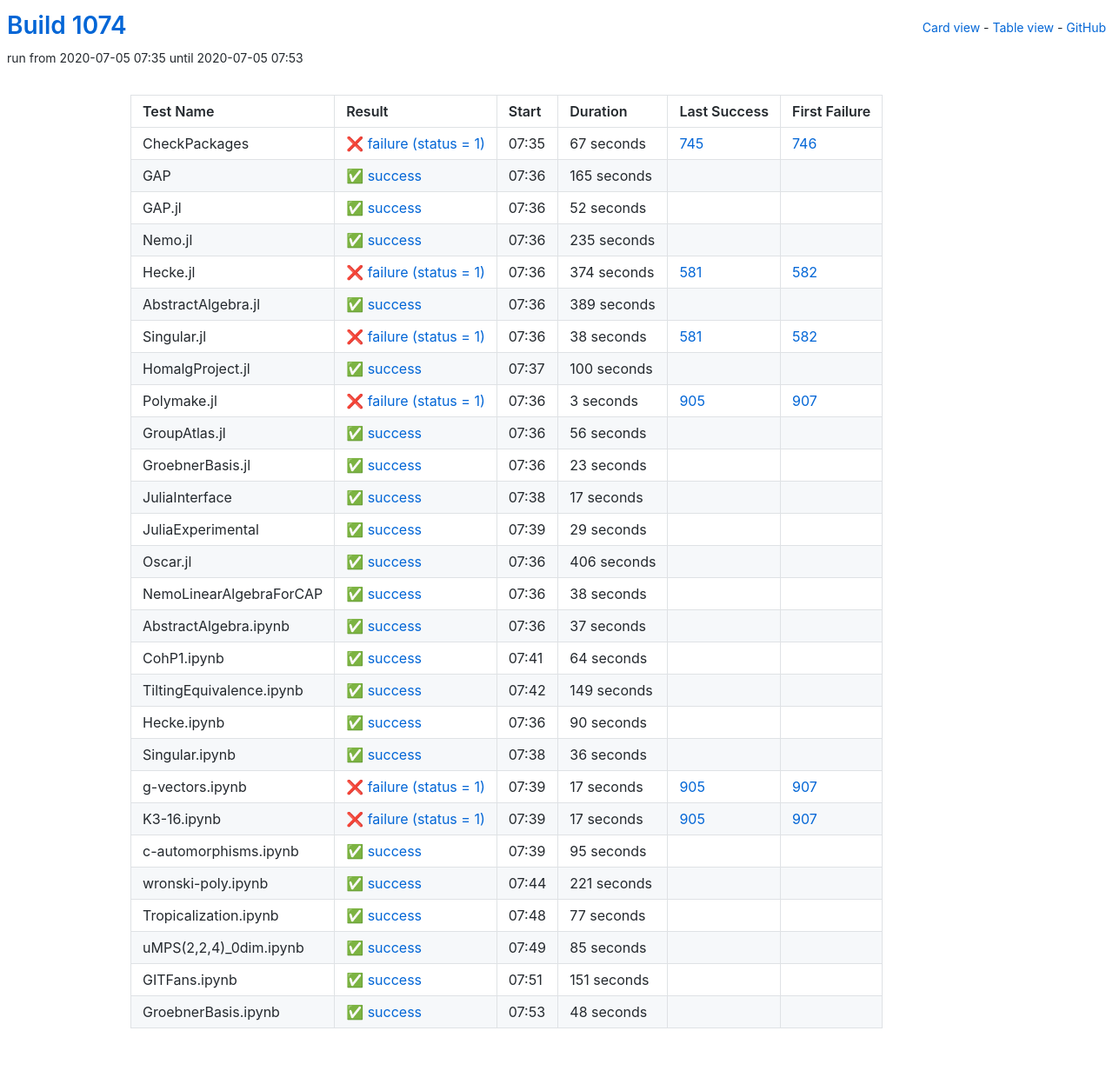
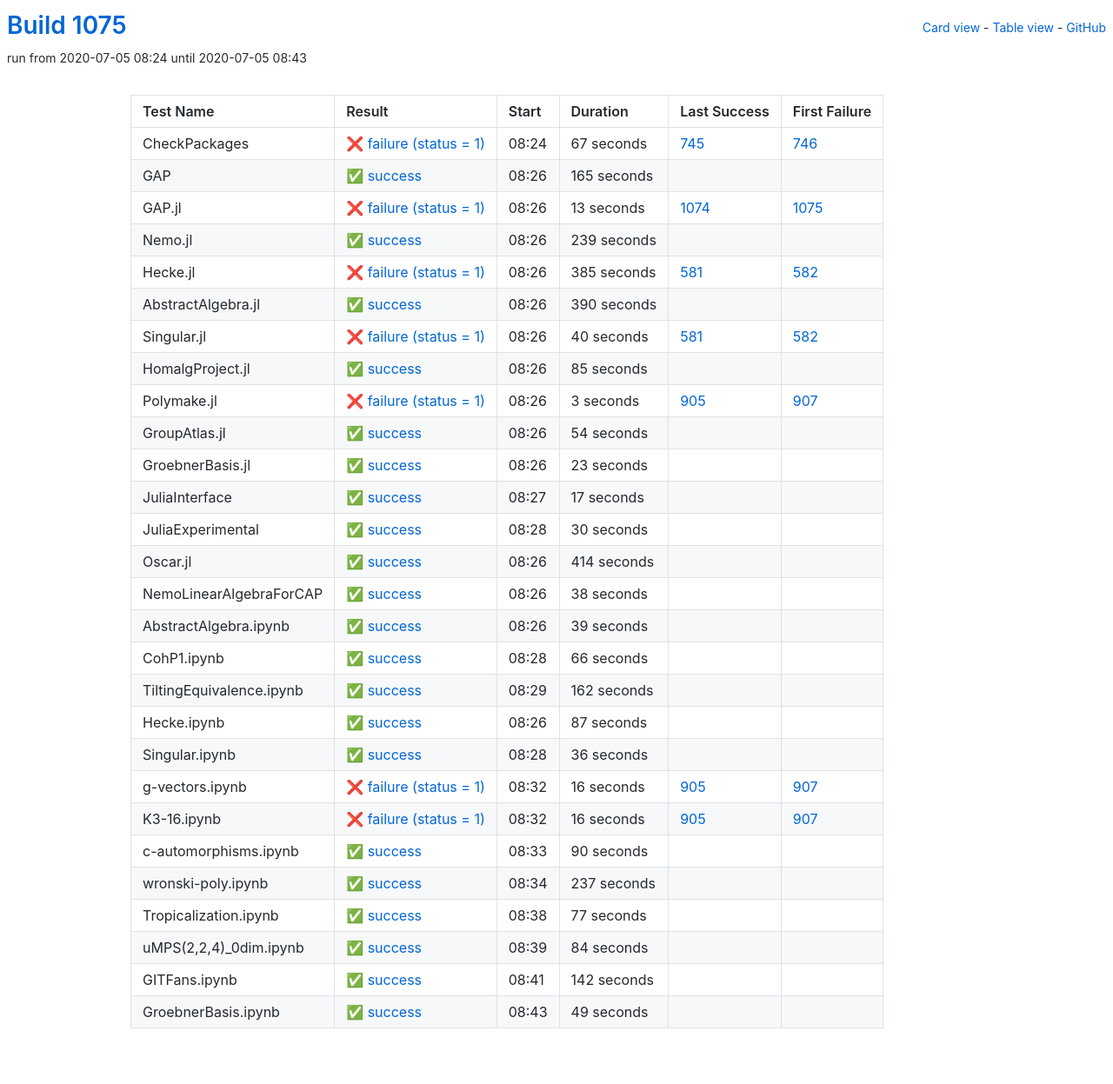
Before and after one commit to oscar-system/oscar-ci-status-1.4, a Jekyll site: the page built from table.html, in a window 1280 px wide. Shown: the whole page at 87% size. Built offline with Jekyll 4.4.1, drawn with Linux system fonts in a browser that asks for light colours.

Commit message:
Build #1075

```diff
--- a/_data/ci.yml
+++ b/_data/ci.yml
@@ -1,6 +1,6 @@
 ---
-build: 1074
-build_url: https://oscarci.mathematik.uni-kl.de/job/oscar-julia-1.4/1074/
+build: 1075
+build_url: https://oscarci.mathematik.uni-kl.de/job/oscar-julia-1.4/1075/
 job: oscar-julia-1.4
 organization: oscar-system
 repo: oscar-ci-status-1.4
@@ -8,8 +8,8 @@ repourl: https://github.com/oscar-system/oscar-ci-status-1.4
 tests:
 - name: CheckPackages
   id: checkpackages
-  log: https://oscarci.mathematik.uni-kl.de/job/oscar-julia-1.4/1074/artifact/logs/build-1074/CheckPackages.log
-  start: 2020-07-05 07:35
+  log: https://oscarci.mathematik.uni-kl.de/job/oscar-julia-1.4/1075/artifact/logs/build-1075/CheckPackages.log
+  start: 2020-07-05 08:24
   success: false
   exitcode: 1
   status: failure
@@ -20,8 +20,8 @@ tests:
   first_failure_url: https://oscarci.mathematik.uni-kl.de/job/oscar-julia-1.4/746/
 - name: GAP
   id: gap
-  log: https://oscarci.mathematik.uni-kl.de/job/oscar-julia-1.4/1074/artifact/logs/build-1074/GAP.log
-  start: 2020-07-05 07:36
+  log: https://oscarci.mathematik.uni-kl.de/job/oscar-julia-1.4/1075/artifact/logs/build-1075/GAP.log
+  start: 2020-07-05 08:26
   success: true
   exitcode: 0
   status: success
@@ -32,80 +32,80 @@ tests:
   first_failure_url:
 - name: GAP.jl
   id: gap-jl
-  log: https://oscarci.mathematik.uni-kl.de/job/oscar-julia-1.4/1074/artifact/logs/build-1074/GAP.jl.log
-  start: 2020-07-05 07:36
+  log: https://oscarci.mathematik.uni-kl.de/job/oscar-julia-1.4/1075/artifact/logs/build-1075/GAP.jl.log
+  start: 2020-07-05 08:26
+  success: false
+  exitcode: 1
+  status: failure
+  duration: 13
+  last_success: 1074
+  last_success_url: https://oscarci.mathematik.uni-kl.de/job/oscar-julia-1.4/1074/
+  first_failure: 1075
+  first_failure_url: https://oscarci.mathematik.uni-kl.de/job/oscar-julia-1.4/1075/
+- name: Nemo.jl
+  id: nemo-jl
+  log: https://oscarci.mathematik.uni-kl.de/job/oscar-julia-1.4/1075/artifact/logs/build-1075/Nemo.jl.log
+  start: 2020-07-05 08:26
   success: true
   exitcode: 0
   status: success
-  duration: 52
-  last_success: false
-  last_success_url:
-  first_failure: false
-  first_failure_url:
-- name: Nemo.jl
-  id: nemo-jl
-  log: https://oscarci.mathematik.uni-kl.de/job/oscar-julia-1.4/1074/artifact/logs/build-1074/Nemo.jl.log
-  start: 2020-07-05 07:36
-  success: true
-  exitcode: 0
-  status: success
-  duration: 235
+  duration: 239
   last_success: false
   last_success_url:
   first_failure: false
   first_failure_url:
 - name: Hecke.jl
   id: hecke-jl
-  log: https://oscarci.mathematik.uni-kl.de/job/oscar-julia-1.4/1074/artifact/logs/build-1074/Hecke.jl.log
-  start: 2020-07-05 07:36
+  log: https://oscarci.mathematik.uni-kl.de/job/oscar-julia-1.4/1075/artifact/logs/build-1075/Hecke.jl.log
+  start: 2020-07-05 08:26
   success: false
   exitcode: 1
   status: failure
-  duration: 374
+  duration: 385
   last_success: 581
   last_success_url: https://oscarci.mathematik.uni-kl.de/job/oscar-julia-1.4/581/
   first_failure: 582
   first_failure_url: https://oscarci.mathematik.uni-kl.de/job/oscar-julia-1.4/582/
 - name: AbstractAlgebra.jl
   id: abstractalgebra-jl
-  log: https://oscarci.mathematik.uni-kl.de/job/oscar-julia-1.4/1074/artifact/logs/build-1074/AbstractAlgebra.jl.log
-  start: 2020-07-05 07:36
+  log: https://oscarci.mathematik.uni-kl.de/job/oscar-julia-1.4/1075/artifact/logs/build-1075/AbstractAlgebra.jl.log
+  start: 2020-07-05 08:26
   success: true
   exitcode: 0
   status: success
-  duration: 389
+  duration: 390
   last_success: false
   last_success_url:
   first_failure: false
   first_failure_url:
 - name: Singular.jl
   id: singular-jl
-  log: https://oscarci.mathematik.uni-kl.de/job/oscar-julia-1.4/1074/artifact/logs/build-1074/Singular.jl.log
-  start: 2020-07-05 07:36
+  log: https://oscarci.mathematik.uni-kl.de/job/oscar-julia-1.4/1075/artifact/logs/build-1075/Singular.jl.log
+  start: 2020-07-05 08:26
   success: false
   exitcode: 1
   status: failure
-  duration: 38
+  duration: 40
   last_success: 581
   last_success_url: https://oscarci.mathematik.uni-kl.de/job/oscar-julia-1.4/581/
   first_failure: 582
   first_failure_url: https://oscarci.mathematik.uni-kl.de/job/oscar-julia-1.4/582/
 - name: HomalgProject.jl
   id: homalgproject-jl
-  log: https://oscarci.mathematik.uni-kl.de/job/oscar-julia-1.4/1074/artifact/logs/build-1074/HomalgProject.jl.log
-  start: 2020-07-05 07:37
+  log: https://oscarci.mathematik.uni-kl.de/job/oscar-julia-1.4/1075/artifact/logs/build-1075/HomalgProject.jl.log
+  start: 2020-07-05 08:26
   success: true
   exitcode: 0
   status: success
-  duration: 100
+  duration: 85
   last_success: false
   last_success_url:
   first_failure: false
   first_failure_url:
 - name: Polymake.jl
   id: polymake-jl
-  log: https://oscarci.mathematik.uni-kl.de/job/oscar-julia-1.4/1074/artifact/logs/build-1074/Polymake.jl.log
-  start: 2020-07-05 07:36
+  log: https://oscarci.mathematik.uni-kl.de/job/oscar-julia-1.4/1075/artifact/logs/build-1075/Polymake.jl.log
+  start: 2020-07-05 08:26
   success: false
   exitcode: 1
   status: failure
@@ -116,20 +116,20 @@ tests:
   first_failure_url: https://oscarci.mathematik.uni-kl.de/job/oscar-julia-1.4/907/
 - name: GroupAtlas.jl
   id: groupatlas-jl
-  log: https://oscarci.mathematik.uni-kl.de/job/oscar-julia-1.4/1074/artifact/logs/build-1074/GroupAtlas.jl.log
-  start: 2020-07-05 07:36
+  log: https://oscarci.mathematik.uni-kl.de/job/oscar-julia-1.4/1075/artifact/logs/build-1075/GroupAtlas.jl.log
+  start: 2020-07-05 08:26
   success: true
   exitcode: 0
   status: success
-  duration: 56
+  duration: 54
   last_success: false
   last_success_url:
   first_failure: false
   first_failure_url:
 - name: GroebnerBasis.jl
   id: groebnerbasis-jl
-  log: https://oscarci.mathematik.uni-kl.de/job/oscar-julia-1.4/1074/artifact/logs/build-1074/GroebnerBasis.jl.log
-  start: 2020-07-05 07:36
+  log: https://oscarci.mathematik.uni-kl.de/job/oscar-julia-1.4/1075/artifact/logs/build-1075/GroebnerBasis.jl.log
+  start: 2020-07-05 08:26
   success: true
   exitcode: 0
   status: success
@@ -140,8 +140,8 @@ tests:
   first_failure_url:
 - name: JuliaInterface
   id: juliainterface
-  log: https://oscarci.mathematik.uni-kl.de/job/oscar-julia-1.4/1074/artifact/logs/build-1074/JuliaInterface.log
-  start: 2020-07-05 07:38
+  log: https://oscarci.mathematik.uni-kl.de/job/oscar-julia-1.4/1075/artifact/logs/build-1075/JuliaInterface.log
+  start: 2020-07-05 08:27
   success: true
   exitcode: 0
   status: success
@@ -152,32 +152,32 @@ tests:
   first_failure_url:
 - name: JuliaExperimental
   id: juliaexperimental
-  log: https://oscarci.mathematik.uni-kl.de/job/oscar-julia-1.4/1074/artifact/logs/build-1074/JuliaExperimental.log
-  start: 2020-07-05 07:39
+  log: https://oscarci.mathematik.uni-kl.de/job/oscar-julia-1.4/1075/artifact/logs/build-1075/JuliaExperimental.log
+  start: 2020-07-05 08:28
   success: true
   exitcode: 0
   status: success
-  duration: 29
+  duration: 30
   last_success: false
   last_success_url:
   first_failure: false
   first_failure_url:
 - name: Oscar.jl
   id: oscar-jl
-  log: https://oscarci.mathematik.uni-kl.de/job/oscar-julia-1.4/1074/artifact/logs/build-1074/Oscar.jl.log
-  start: 2020-07-05 07:36
+  log: https://oscarci.mathematik.uni-kl.de/job/oscar-julia-1.4/1075/artifact/logs/build-1075/Oscar.jl.log
+  start: 2020-07-05 08:26
   success: true
   exitcode: 0
   status: success
-  duration: 406
+  duration: 414
   last_success: false
   last_success_url:
   first_failure: false
   first_failure_url:
 - name: NemoLinearAlgebraForCAP
   id: nemolinearalgebraforcap
-  log: https://oscarci.mathematik.uni-kl.de/job/oscar-julia-1.4/1074/artifact/logs/build-1074/NemoLinearAlgebraForCAP.log
-  start: 2020-07-05 07:36
+  log: https://oscarci.mathematik.uni-kl.de/job/oscar-julia-1.4/1075/artifact/logs/build-1075/NemoLinearAlgebraForCAP.log
+  start: 2020-07-05 08:26
   success: true
   exitcode: 0
   status: success
@@ -188,56 +188,56 @@ tests:
   first_failure_url:
 - name: AbstractAlgebra.ipynb
   id: abstractalgebra-ipynb
-  log: https://oscarci.mathematik.uni-kl.de/job/oscar-julia-1.4/1074/artifact/logs/build-1074/AbstractAlgebra.ipynb.log
-  start: 2020-07-05 07:36
+  log: https://oscarci.mathematik.uni-kl.de/job/oscar-julia-1.4/1075/artifact/logs/build-1075/AbstractAlgebra.ipynb.log
+  start: 2020-07-05 08:26
   success: true
   exitcode: 0
   status: success
-  duration: 37
+  duration: 39
   last_success: false
   last_success_url:
   first_failure: false
   first_failure_url:
 - name: CohP1.ipynb
   id: cohp1-ipynb
-  log: https://oscarci.mathematik.uni-kl.de/job/oscar-julia-1.4/1074/artifact/logs/build-1074/CohP1.ipynb.log
-  start: 2020-07-05 07:41
+  log: https://oscarci.mathematik.uni-kl.de/job/oscar-julia-1.4/1075/artifact/logs/build-1075/CohP1.ipynb.log
+  start: 2020-07-05 08:28
   success: true
   exitcode: 0
   status: success
-  duration: 64
+  duration: 66
   last_success: false
   last_success_url:
   first_failure: false
   first_failure_url:
 - name: TiltingEquivalence.ipynb
   id: tiltingequivalence-ipynb
-  log: https://oscarci.mathematik.uni-kl.de/job/oscar-julia-1.4/1074/artifact/logs/build-1074/TiltingEquivalence.ipynb.log
-  start: 2020-07-05 07:42
+  log: https://oscarci.mathematik.uni-kl.de/job/oscar-julia-1.4/1075/artifact/logs/build-1075/TiltingEquivalence.ipynb.log
+  start: 2020-07-05 08:29
   success: true
   exitcode: 0
   status: success
-  duration: 149
+  duration: 162
   last_success: false
   last_success_url:
   first_failure: false
   first_failure_url:
 - name: Hecke.ipynb
   id: hecke-ipynb
-  log: https://oscarci.mathematik.uni-kl.de/job/oscar-julia-1.4/1074/artifact/logs/build-1074/Hecke.ipynb.log
-  start: 2020-07-05 07:36
+  log: https://oscarci.mathematik.uni-kl.de/job/oscar-julia-1.4/1075/artifact/logs/build-1075/Hecke.ipynb.log
+  start: 2020-07-05 08:26
   success: true
   exitcode: 0
   status: success
-  duration: 90
+  duration: 87
   last_success: false
   last_success_url:
   first_failure: false
   first_failure_url:
 - name: Singular.ipynb
   id: singular-ipynb
-  log: https://oscarci.mathematik.uni-kl.de/job/oscar-julia-1.4/1074/artifact/logs/build-1074/Singular.ipynb.log
-  start: 2020-07-05 07:38
+  log: https://oscarci.mathematik.uni-kl.de/job/oscar-julia-1.4/1075/artifact/logs/build-1075/Singular.ipynb.log
+  start: 2020-07-05 08:28
   success: true
   exitcode: 0
   status: success
@@ -248,56 +248,56 @@ tests:
   first_failure_url:
 - name: g-vectors.ipynb
   id: g-vectors-ipynb
-  log: https://oscarci.mathematik.uni-kl.de/job/oscar-julia-1.4/1074/artifact/logs/build-1074/g-vectors.ipynb.log
-  start: 2020-07-05 07:39
+  log: https://oscarci.mathematik.uni-kl.de/job/oscar-julia-1.4/1075/artifact/logs/build-1075/g-vectors.ipynb.log
+  start: 2020-07-05 08:32
   success: false
   exitcode: 1
   status: failure
-  duration: 17
+  duration: 16
   last_success: 905
   last_success_url: https://oscarci.mathematik.uni-kl.de/job/oscar-julia-1.4/905/
   first_failure: 907
   first_failure_url: https://oscarci.mathematik.uni-kl.de/job/oscar-julia-1.4/907/
 - name: K3-16.ipynb
   id: k3-16-ipynb
-  log: https://oscarci.mathematik.uni-kl.de/job/oscar-julia-1.4/1074/artifact/logs/build-1074/K3-16.ipynb.log
-  start: 2020-07-05 07:39
+  log: https://oscarci.mathematik.uni-kl.de/job/oscar-julia-1.4/1075/artifact/logs/build-1075/K3-16.ipynb.log
+  start: 2020-07-05 08:32
   success: false
   exitcode: 1
   status: failure
-  duration: 17
+  duration: 16
   last_success: 905
   last_success_url: https://oscarci.mathematik.uni-kl.de/job/oscar-julia-1.4/905/
   first_failure: 907
   first_failure_url: https://oscarci.mathematik.uni-kl.de/job/oscar-julia-1.4/907/
 - name: c-automorphisms.ipynb
   id: c-automorphisms-ipynb
-  log: https://oscarci.mathematik.uni-kl.de/job/oscar-julia-1.4/1074/artifact/logs/build-1074/c-automorphisms.ipynb.log
-  start: 2020-07-05 07:39
+  log: https://oscarci.mathematik.uni-kl.de/job/oscar-julia-1.4/1075/artifact/logs/build-1075/c-automorphisms.ipynb.log
+  start: 2020-07-05 08:33
   success: true
   exitcode: 0
   status: success
-  duration: 95
+  duration: 90
   last_success: false
   last_success_url:
   first_failure: false
   first_failure_url:
 - name: wronski-poly.ipynb
   id: wronski-poly-ipynb
-  log: https://oscarci.mathematik.uni-kl.de/job/oscar-julia-1.4/1074/artifact/logs/build-1074/wronski-poly.ipynb.log
-  start: 2020-07-05 07:44
+  log: https://oscarci.mathematik.uni-kl.de/job/oscar-julia-1.4/1075/artifact/logs/build-1075/wronski-poly.ipynb.log
+  start: 2020-07-05 08:34
   success: true
   exitcode: 0
   status: success
-  duration: 221
+  duration: 237
   last_success: false
   last_success_url:
   first_failure: false
   first_failure_url:
 - name: Tropicalization.ipynb
   id: tropicalization-ipynb
-  log: https://oscarci.mathematik.uni-kl.de/job/oscar-julia-1.4/1074/artifact/logs/build-1074/Tropicalization.ipynb.log
-  start: 2020-07-05 07:48
+  log: https://oscarci.mathematik.uni-kl.de/job/oscar-julia-1.4/1075/artifact/logs/build-1075/Tropicalization.ipynb.log
+  start: 2020-07-05 08:38
   success: true
   exitcode: 0
   status: success
@@ -308,36 +308,36 @@ tests:
   first_failure_url:
 - name: uMPS(2,2,4)_0dim.ipynb
   id: umps-2-2-4-0dim-ipynb
-  log: https://oscarci.mathematik.uni-kl.de/job/oscar-julia-1.4/1074/artifact/logs/build-1074/uMPS-2-2-4-_0dim.ipynb.log
-  start: 2020-07-05 07:49
+  log: https://oscarci.mathematik.uni-kl.de/job/oscar-julia-1.4/1075/artifact/logs/build-1075/uMPS-2-2-4-_0dim.ipynb.log
+  start: 2020-07-05 08:39
   success: true
   exitcode: 0
   status: success
-  duration: 85
+  duration: 84
   last_success: false
   last_success_url:
   first_failure: false
   first_failure_url:
 - name: GITFans.ipynb
   id: gitfans-ipynb
-  log: https://oscarci.mathematik.uni-kl.de/job/oscar-julia-1.4/1074/artifact/logs/build-1074/GITFans.ipynb.log
-  start: 2020-07-05 07:51
+  log: https://oscarci.mathematik.uni-kl.de/job/oscar-julia-1.4/1075/artifact/logs/build-1075/GITFans.ipynb.log
+  start: 2020-07-05 08:41
   success: true
   exitcode: 0
   status: success
-  duration: 151
+  duration: 142
   last_success: false
   last_success_url:
   first_failure: false
   first_failure_url:
 - name: GroebnerBasis.ipynb
   id: groebnerbasis-ipynb
-  log: https://oscarci.mathematik.uni-kl.de/job/oscar-julia-1.4/1074/artifact/logs/build-1074/GroebnerBasis.ipynb.log
-  start: 2020-07-05 07:53
+  log: https://oscarci.mathematik.uni-kl.de/job/oscar-julia-1.4/1075/artifact/logs/build-1075/GroebnerBasis.ipynb.log
+  start: 2020-07-05 08:43
   success: true
   exitcode: 0
   status: success
-  duration: 48
+  duration: 49
   last_success: false
   last_success_url:
   first_failure: false
```
Also changed, not shown: README.md.
